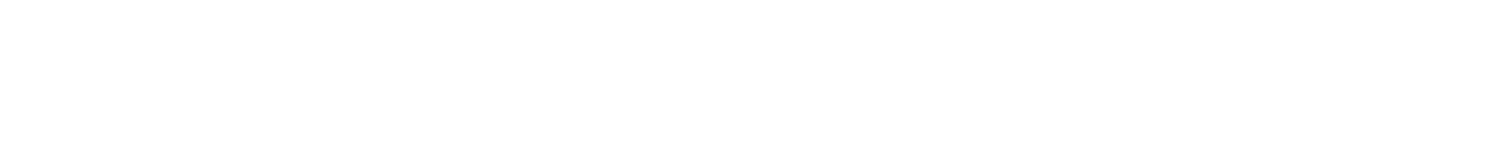
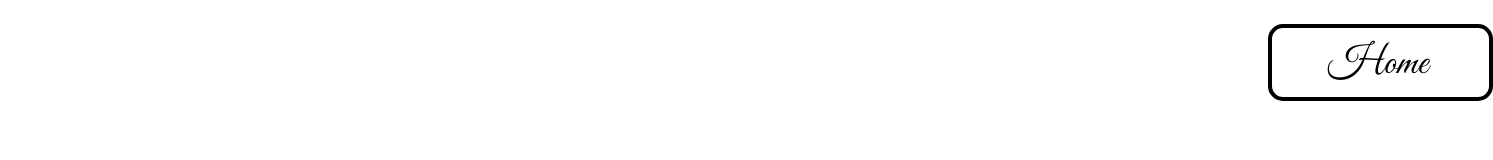
Before and after one commit to abhinavsriram/roman-wall-paintings, a plain HTML site: page villa.html in a window 1280 px wide. Shown: the whole page, 1493 px wide, since content can reach past the window. Drawn offline with Linux system fonts and the light colour scheme.

Commit message:
small fixes

```diff
--- a/villa.html
+++ b/villa.html
@@ -0,0 +1,52 @@
+<!DOCTYPE html>
+<html lang="en">
+  <head>
+    <meta charset="UTF-8">
+    <meta name="viewport" content="width=device-width, initial-scale=1.0">
+    <meta http-equiv="X-UA-Compatible" content="ie=edge">
+    <title>The Villa</title>
+    <link rel="stylesheet" href="https://fonts.googleapis.com/css2?family=Great+Vibes">
+    <link rel="stylesheet" href="https://fonts.googleapis.com/css2?family=Cardo">
+  </head>
+  <style>
+    body {
+      justify-content: center;
+      align-items: center;
+      display: flex;
+    }
+    .home-button {
+      box-sizing: border-box;
+
+      position: absolute;
+      width: 225px;
+      height: 77px;
+      left: 1268px;
+      top: 24px;
+
+      border: 4px solid black;
+      border-radius: 15px;
+    }
+    .home-button-text-box {
+      position: absolute;
+      width: 106px;
+      height: 47px;
+      left: 1328px;
+      top: 39px;
+
+      font-family: 'Great Vibes';
+      font-style: normal;
+      font-weight: 400;
+      font-size: 40px;
+      line-height: 50px;
+
+      color: black;
+    }
+  </style>
+  <body>
+    <div class="home-button" onclick="location.href='index.html';" style="cursor: pointer;">
+    </div>
+    <div class="home-button-text-box" onclick="location.href='index.html';" style="cursor: pointer;">
+      Home
+    </div>
+  </body>
+</html>
```
Also changed, not shown: technique.html (+2 -2 lines).
